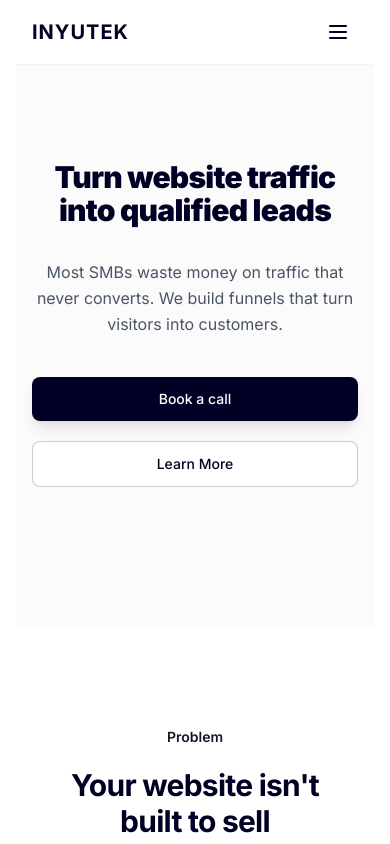
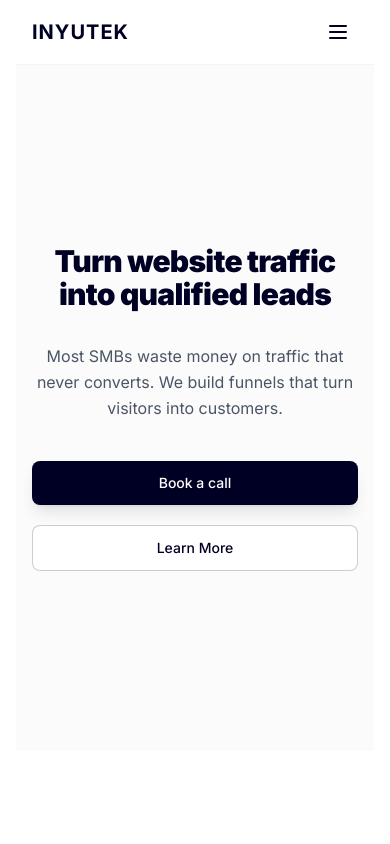
Before and after one commit to inyutek/New_Inyutek, a Next.js app: page / in a window 390 px wide. Shown: the top 844 px of the page. Built offline with nearby package versions, Linux system fonts and the light colour scheme.

Commit message:
hero hight adjust

```diff
--- a/components/sections/Hero.tsx
+++ b/components/sections/Hero.tsx
@@ -96,7 +96,7 @@ export function Hero() {
         <div id="hero" ref={containerRef} className="relative h-auto lg:h-[300vh]">
 
             {/* Sticky Viewport: This stays fixed while measuring the parent's height for scroll progress */}
-            <div className="relative h-auto pt-24 pb-35 lg:py-0 lg:sticky lg:top-0 lg:h-screen w-full overflow-hidden bg-[#fbfbfb] flex flex-col items-center justify-center perspective-1000">
+            <div className="relative h-auto pt-45 pb-45 lg:py-0 lg:sticky lg:top-0 lg:h-screen w-full overflow-hidden bg-[#fbfbfb] flex flex-col items-center justify-center perspective-1000">
 
                 {/* Main Text Content */}
                 <motion.div
```
